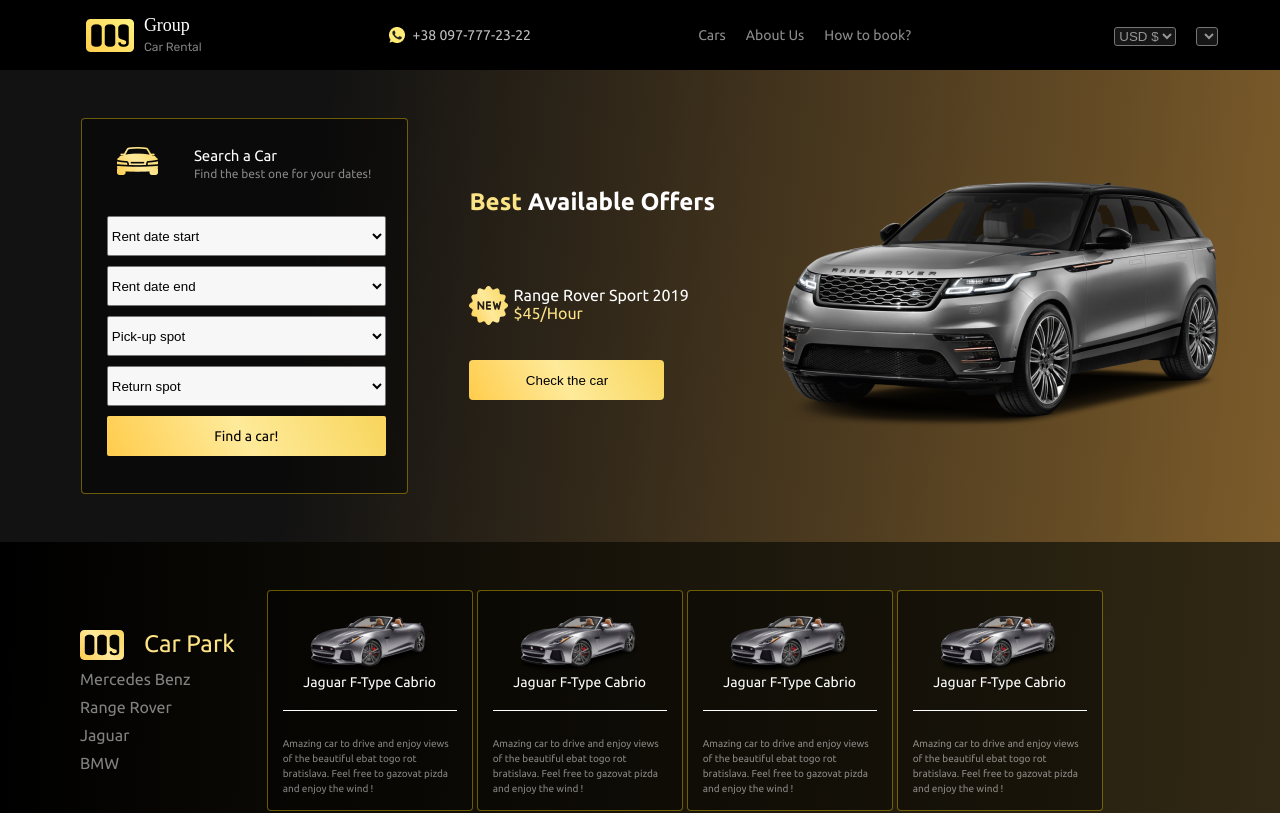
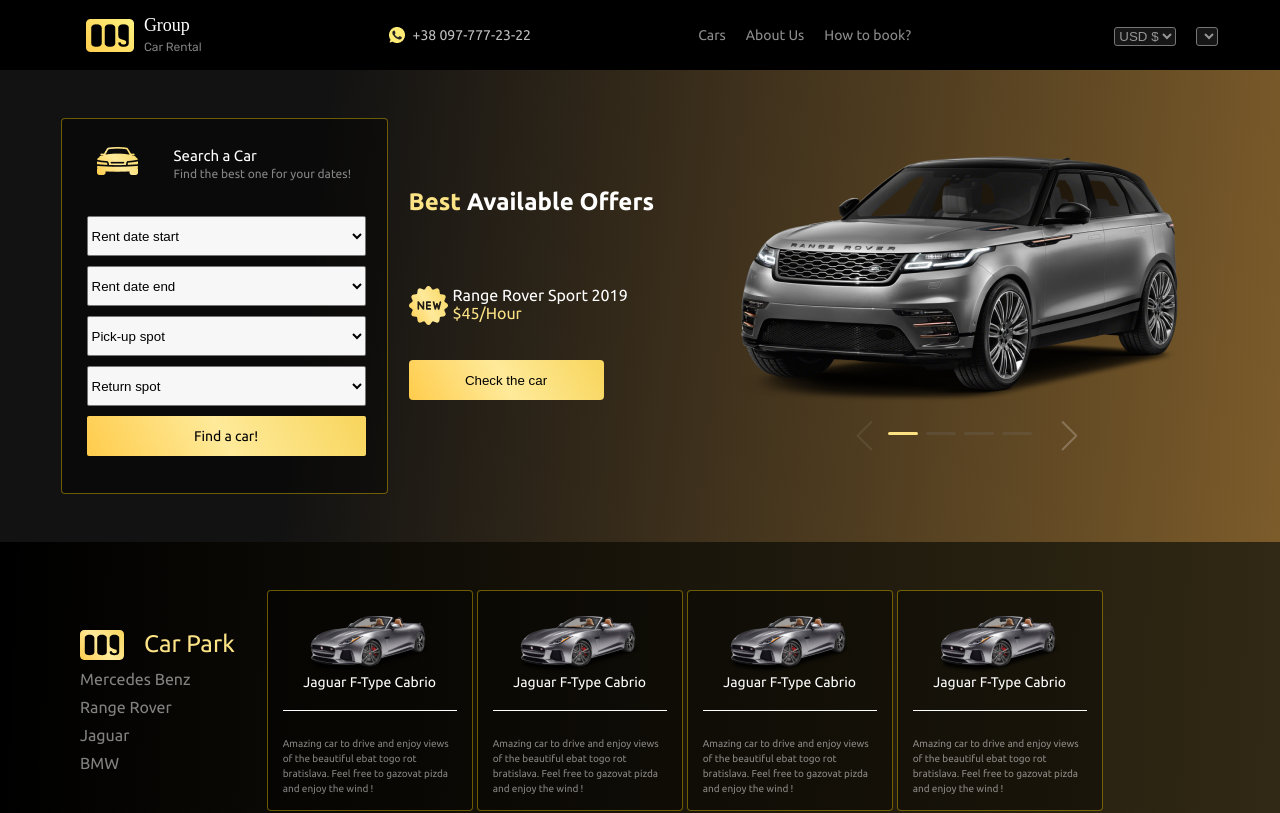
Before and after one commit to BelieverInGod/Cars, a React (Create React App) app in the folder cars/: page / in a window 1280 px wide. Shown: the top 813 px of the page. Built offline with nearby package versions, Linux system fonts and the light colour scheme; a web font is replaced by a local one.

Commit message:
slider
asd

```diff
--- a/cars/src/components/FirstBlock/FirstBlock.js
+++ b/cars/src/components/FirstBlock/FirstBlock.js
@@ -1,5 +1,6 @@
 import './FirstBlock.scss';
-import carImg from '../../assets/images/car.png'
+import carImg from '../../assets/images/car.png';
+import Swiper from './Swiper'
 
 function FirstBlock() {
   return (
@@ -42,7 +43,7 @@
                 <button>Check the car</button>
             </div>
             <div className='carImage'>
-                <img src={carImg} alt="car"/>
+                <Swiper/>
             </div>
         </div>
     </div>
--- a/cars/src/components/FirstBlock/FirstBlock.scss
+++ b/cars/src/components/FirstBlock/FirstBlock.scss
@@ -14,6 +14,49 @@
         align-items: center;
         max-width: 1200px;
         min-width: 1200px;
+
+        .carImage {
+            .swiper {
+                overflow: hidden;
+                padding-left: 60px;
+                padding-bottom: 50px;
+                width: 500px;
+                height: 250px;
+            }
+            .swiper-button-prev {
+                width: 50px;
+                z-index: 1;
+                height: 20px;
+                font-weight: 100;
+                margin-top: 120px;
+                margin-left: 150px;
+                color: #ffffff3c;
+            }
+            .swiper-button-prev:after {
+                font-size: 30px !important;
+            }
+            .swiper-button-next {
+                width: 20px;
+                height: 10px;
+                margin-top: 125px;
+                margin-right: 150px;
+                color: #FFFFFF3c;
+            }
+            .swiper-button-next:after {
+                font-size: 30px !important;
+            }
+            .swiper-pagination-bullet {
+
+                margin-bottom: 7px;
+                width: 30px;
+                height: 3px;
+                border-radius: 5px;
+                background: #7B7B7B;;
+            }
+            .swiper-pagination-bullet-active {
+                background: #FCE282;
+            }
+        }
         .findRentContainer {
             display: flex;
             flex-direction: column;
--- /dev/null
+++ b/cars/src/components/FirstBlock/Swiper.js
@@ -0,0 +1,28 @@
+import { Navigation, Pagination, Scrollbar, A11y } from 'swiper';
+import { Swiper, SwiperSlide } from 'swiper/react';
+import carImg from '../../assets/images/car.png';
+
+
+import 'swiper/css';
+import 'swiper/css/navigation';
+import 'swiper/css/pagination';
+import 'swiper/css/scrollbar';
+
+export default  () => {
+  return (
+    <Swiper
+      modules={[Navigation, Pagination, Scrollbar, A11y]}
+      spaceBetween={440}
+      slidesPerView={1}
+      navigation
+      pagination={{ clickable: true }}
+      onSwiper={(swiper) => console.log(swiper)}
+      onSlideChange={() => console.log('slide change')}
+    >
+      <SwiperSlide><img src={carImg} alt="car"/></SwiperSlide>
+      <SwiperSlide><img src={carImg} alt="car"/></SwiperSlide>
+      <SwiperSlide><img src={carImg} alt="car"/></SwiperSlide>
+      <SwiperSlide><img src={carImg} alt="car"/></SwiperSlide>
+    </Swiper>
+  );
+};
```
